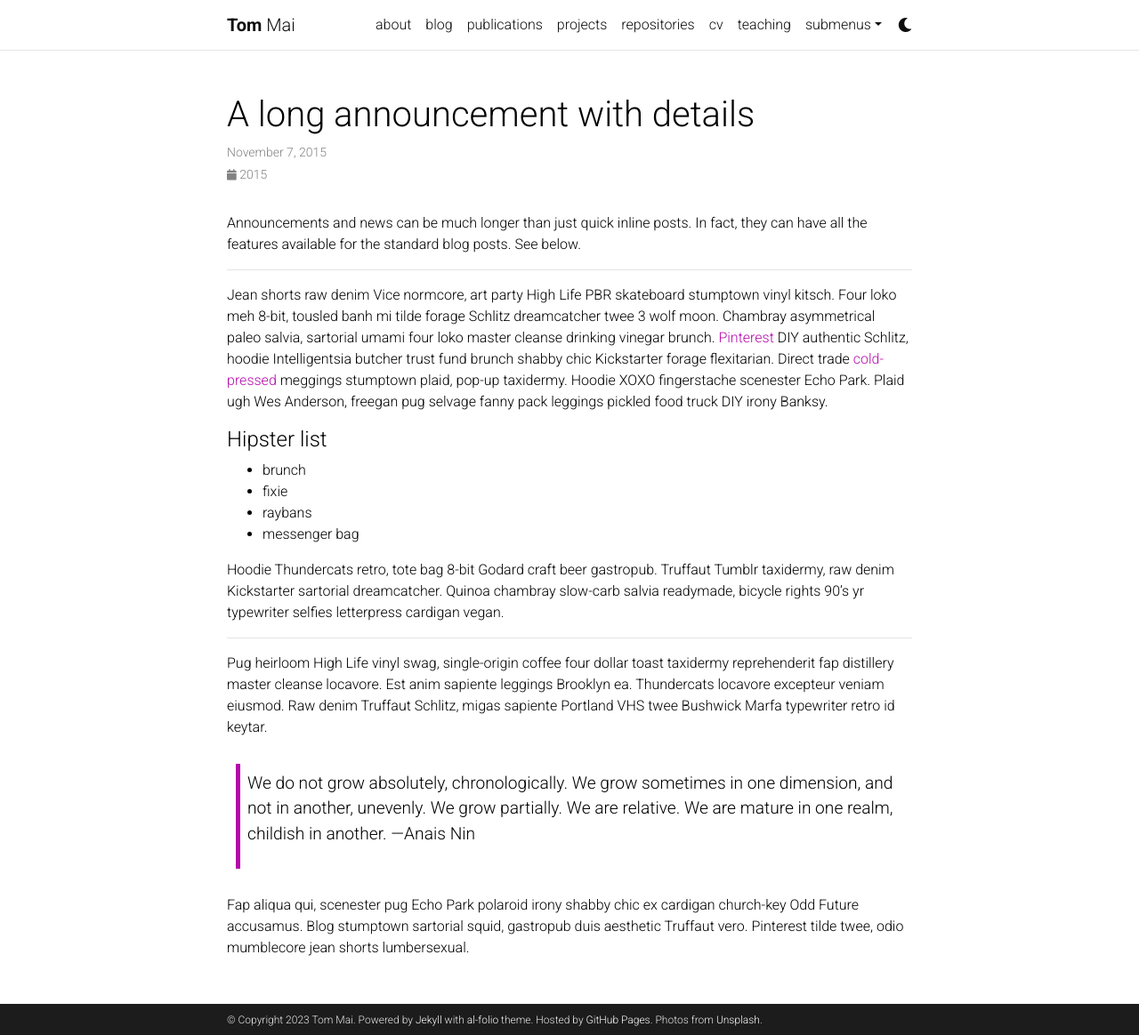
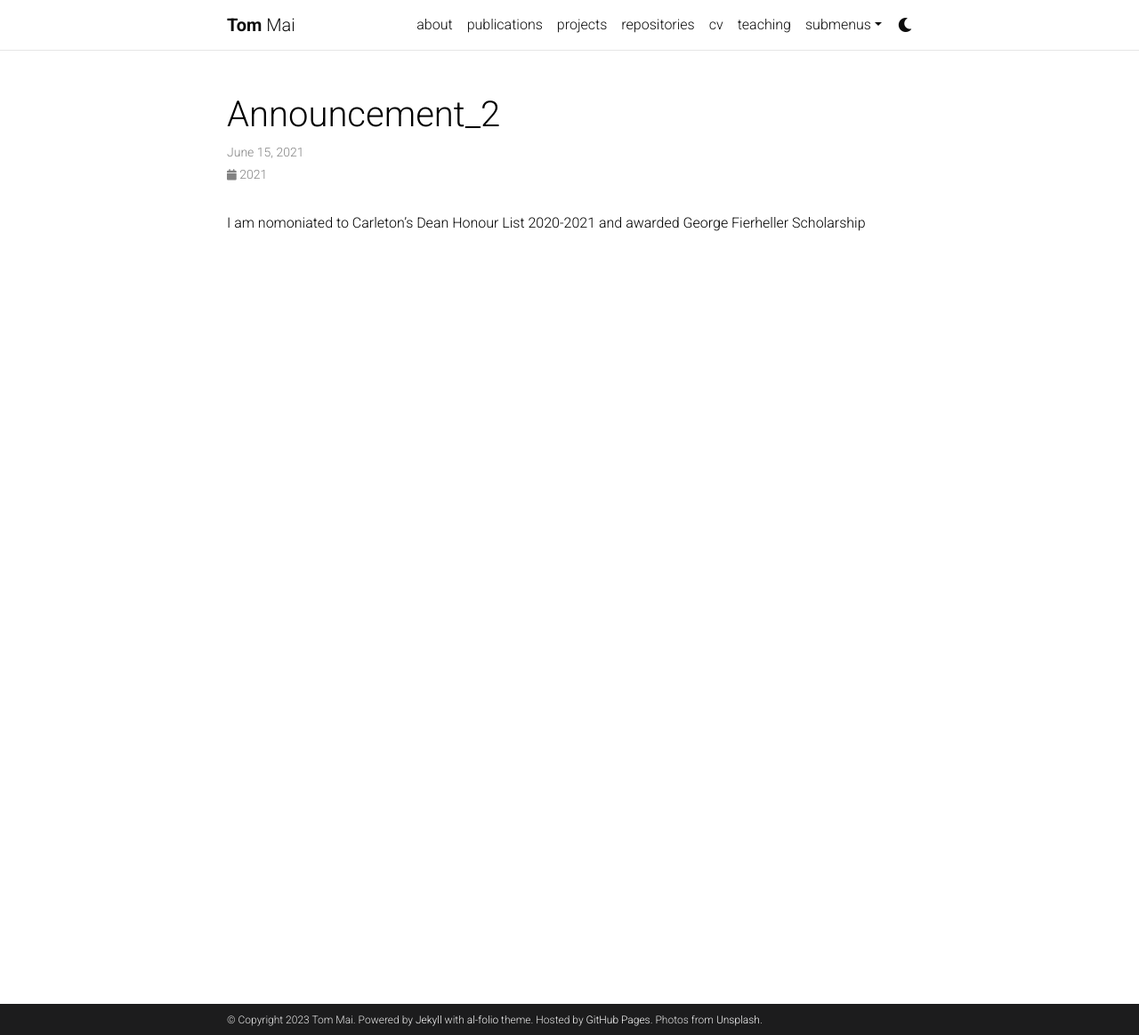
Before and after one commit to MinhThong14/My-Website, a Jekyll site: the page built from _news/announcement_2.md, in a window 1280 px wide and 1164 px high. Shown: the whole window at 89% size. Built offline with Jekyll 4.4.1, drawn with Linux system fonts in a browser that asks for light colours; comment, search, counter and statistics services are not loaded; a style sheet for code colours, icons or effects is not loaded.

Commit message:
Disbale blog

```diff
--- a/_config.yml
+++ b/_config.yml
@@ -120,45 +120,45 @@ bing_site_verification:  # out your bing-site-verification ID (Bing Webmaster)
 # Blog
 # -----------------------------------------------------------------------------
 
-blog_name: al-folio # blog_name will be displayed in your blog page
-blog_nav_title: blog # your blog must have a title for it to be displayed in the nav bar
-blog_description: a simple whitespace theme for academics
-permalink: /blog/:year/:title/
+# blog_name: al-folio # blog_name will be displayed in your blog page
+# blog_nav_title: blog # your blog must have a title for it to be displayed in the nav bar
+# blog_description: a simple whitespace theme for academics
+# permalink: /blog/:year/:title/
 
-# Pagination
-pagination:
-  enabled: true
+# # Pagination
+# pagination:
+#   enabled: true
 
-related_blog_posts:
-  enabled: true
-  max_related: 5
+# related_blog_posts:
+#   enabled: true
+#   max_related: 5
 
-# Giscus comments (RECOMMENDED)
-# Follow instructions on https://giscus.app/ to setup for your repo to fill out
-# the information below.
-giscus:
-  repo: alshedivat/al-folio      # <your-github-user-name>/<your-github-repo-name>
-  repo_id: MDEwOlJlcG9zaXRvcnk2MDAyNDM2NQ==
-  category: Comments             # name of the category under which discussions will be created
-  category_id: DIC_kwDOA5PmLc4CTBt6
-  mapping: title                 # identify discussions by post title
-  strict: 1                      # use strict identification mode
-  reactions_enabled: 1           # enable (1) or disable (0) emoji reactions
-  input_position: bottom         # whether to display input form below (bottom) or above (top) the comments
-  theme: preferred_color_scheme  # name of the color scheme (preferred works well with al-folio light/dark mode)
-  emit_metadata: 0
-  lang: en
+# # Giscus comments (RECOMMENDED)
+# # Follow instructions on https://giscus.app/ to setup for your repo to fill out
+# # the information below.
+# giscus:
+#   repo: alshedivat/al-folio      # <your-github-user-name>/<your-github-repo-name>
+#   repo_id: MDEwOlJlcG9zaXRvcnk2MDAyNDM2NQ==
+#   category: Comments             # name of the category under which discussions will be created
+#   category_id: DIC_kwDOA5PmLc4CTBt6
+#   mapping: title                 # identify discussions by post title
+#   strict: 1                      # use strict identification mode
+#   reactions_enabled: 1           # enable (1) or disable (0) emoji reactions
+#   input_position: bottom         # whether to display input form below (bottom) or above (top) the comments
+#   theme: preferred_color_scheme  # name of the color scheme (preferred works well with al-folio light/dark mode)
+#   emit_metadata: 0
+#   lang: en
 
-# Disqus comments (DEPRECATED)
-disqus_shortname: al-folio # put your disqus shortname
-# https://help.disqus.com/en/articles/1717111-what-s-a-shortname
+# # Disqus comments (DEPRECATED)
+# disqus_shortname: al-folio # put your disqus shortname
+# # https://help.disqus.com/en/articles/1717111-what-s-a-shortname
 
-# External sources.
-# If you have blog posts published on medium.com or other external sources,
-# you can display them in your blog by adding a link to the RSS feed.
-external_sources:
-  - name: medium.com
-    rss_url: https://medium.com/@al-folio/feed
+# # External sources.
+# # If you have blog posts published on medium.com or other external sources,
+# # you can display them in your blog by adding a link to the RSS feed.
+# external_sources:
+#   - name: medium.com
+#     rss_url: https://medium.com/@al-folio/feed
 
 # -----------------------------------------------------------------------------
 # Collections
--- a/_news/announcement_2.md
+++ b/_news/announcement_2.md
@@ -1,32 +1,8 @@
 ---
 layout: post
-title: A long announcement with details
-date: 2015-11-07 16:11:00-0400
-inline: false
+date: 2021-6-15 15:59:00-0400
+inline: true
 related_posts: false
 ---
 
-Announcements and news can be much longer than just quick inline posts. In fact, they can have all the features available for the standard blog posts. See below.
-
-***
-
-Jean shorts raw denim Vice normcore, art party High Life PBR skateboard stumptown vinyl kitsch. Four loko meh 8-bit, tousled banh mi tilde forage Schlitz dreamcatcher twee 3 wolf moon. Chambray asymmetrical paleo salvia, sartorial umami four loko master cleanse drinking vinegar brunch. <a href="https://www.pinterest.com">Pinterest</a> DIY authentic Schlitz, hoodie Intelligentsia butcher trust fund brunch shabby chic Kickstarter forage flexitarian. Direct trade <a href="https://en.wikipedia.org/wiki/Cold-pressed_juice">cold-pressed</a> meggings stumptown plaid, pop-up taxidermy. Hoodie XOXO fingerstache scenester Echo Park. Plaid ugh Wes Anderson, freegan pug selvage fanny pack leggings pickled food truck DIY irony Banksy.
-
-#### Hipster list
-<ul>
-    <li>brunch</li>
-    <li>fixie</li>
-    <li>raybans</li>
-    <li>messenger bag</li>
-</ul>
-
-Hoodie Thundercats retro, tote bag 8-bit Godard craft beer gastropub. Truffaut Tumblr taxidermy, raw denim Kickstarter sartorial dreamcatcher. Quinoa chambray slow-carb salvia readymade, bicycle rights 90's yr typewriter selfies letterpress cardigan vegan.
-
-***
-
-Pug heirloom High Life vinyl swag, single-origin coffee four dollar toast taxidermy reprehenderit fap distillery master cleanse locavore. Est anim sapiente leggings Brooklyn ea. Thundercats locavore excepteur veniam eiusmod. Raw denim Truffaut Schlitz, migas sapiente Portland VHS twee Bushwick Marfa typewriter retro id keytar.
-
-> We do not grow absolutely, chronologically. We grow sometimes in one dimension, and not in another, unevenly. We grow partially. We are relative. We are mature in one realm, childish in another.
-> —Anais Nin
-
-Fap aliqua qui, scenester pug Echo Park polaroid irony shabby chic ex cardigan church-key Odd Future accusamus. Blog stumptown sartorial squid, gastropub duis aesthetic Truffaut vero. Pinterest tilde twee, odio mumblecore jean shorts lumbersexual.
+I am nomoniated to Carleton's Dean Honour List 2020-2021 and awarded George Fierheller Scholarship
```
Also changed, not shown: _news/announcement_1.md (+2 -2 lines), _news/announcement_3.md (+2 -2 lines), _pages/about.md (+3 -5 lines).
